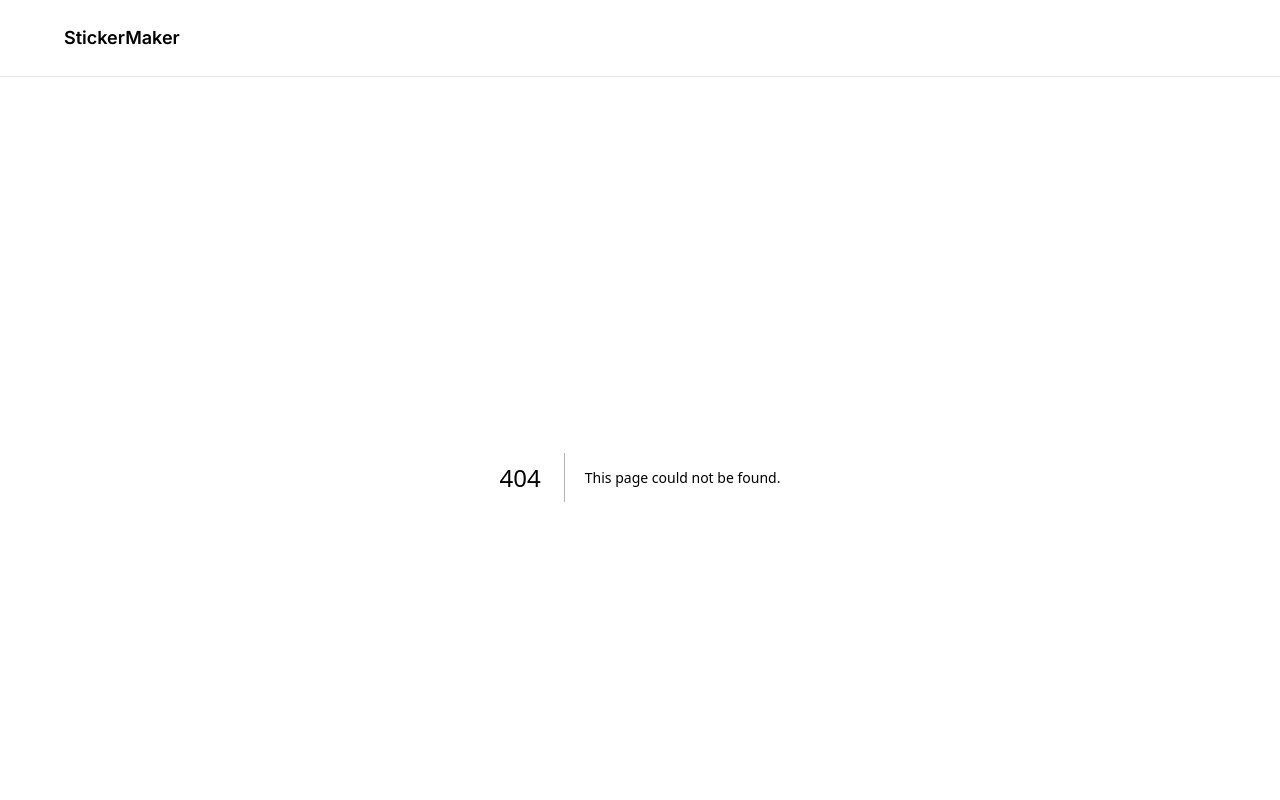
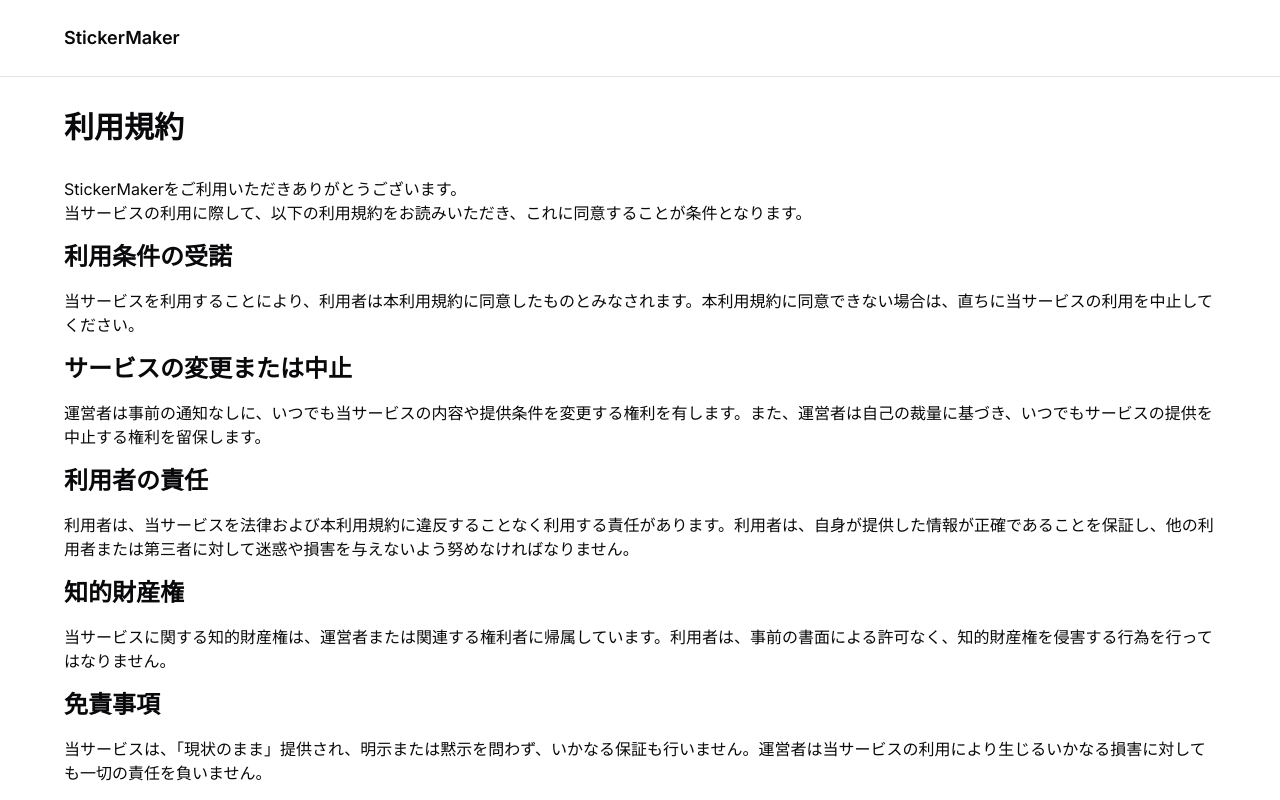
Before and after one commit to iamtbc/sticker-maker, a Next.js app: page /terms in a window 1280 px wide. Before the commit this address had no page. Shown: the top 800 px of the page. Built offline with nearby package versions, Linux system fonts and the light colour scheme.

Commit message:
add terms page

```diff
--- /dev/null
+++ b/src/app/terms/page.tsx
@@ -0,0 +1,39 @@
+export default function Terms() {
+  return (
+    <main className="container">
+      <div className="container mx-auto p-8">
+        <h1 className="text-3xl font-bold mb-8">利用規約</h1>
+
+        <div className="prose">
+          <p>StickerMakerをご利用いただきありがとうございます。</p>
+          <p>
+            当サービスの利用に際して、以下の利用規約をお読みいただき、これに同意することが条件となります。
+          </p>
+          <h2 className="text-2xl font-bold my-4">利用条件の受諾</h2>
+          <p>
+            当サービスを利用することにより、利用者は本利用規約に同意したものとみなされます。本利用規約に同意できない場合は、直ちに当サービスの利用を中止してください。
+          </p>
+          <h2 className="text-2xl font-bold my-4">サービスの変更または中止 </h2>
+          <p>
+            運営者は事前の通知なしに、いつでも当サービスの内容や提供条件を変更する権利を有します。また、運営者は自己の裁量に基づき、いつでもサービスの提供を中止する権利を留保します。
+          </p>
+          <h2 className="text-2xl font-bold my-4">利用者の責任</h2>
+          <p>
+            利用者は、当サービスを法律および本利用規約に違反することなく利用する責任があります。利用者は、自身が提供した情報が正確であることを保証し、他の利用者または第三者に対して迷惑や損害を与えないよう努めなければなりません。
+          </p>
+          <h2 className="text-2xl font-bold my-4">知的財産権</h2>
+          <p>
+            当サービスに関する知的財産権は、運営者または関連する権利者に帰属しています。利用者は、事前の書面による許可なく、知的財産権を侵害する行為を行ってはなりません。
+          </p>
+          <h2 className="text-2xl font-bold my-4">免責事項</h2>
+          <p>
+            当サービスは、「現状のまま」提供され、明示または黙示を問わず、いかなる保証も行いません。運営者は当サービスの利用により生じるいかなる損害に対しても一切の責任を負いません。
+          </p>
+          <p className="mt-8">
+            以上が、当サービスの利用に際する基本的な利用規約です。利用者は定期的に本ページを確認し、最新の利用規約に同意していただくことをお勧めします。
+          </p>
+        </div>
+      </div>
+    </main>
+  );
+}
```
